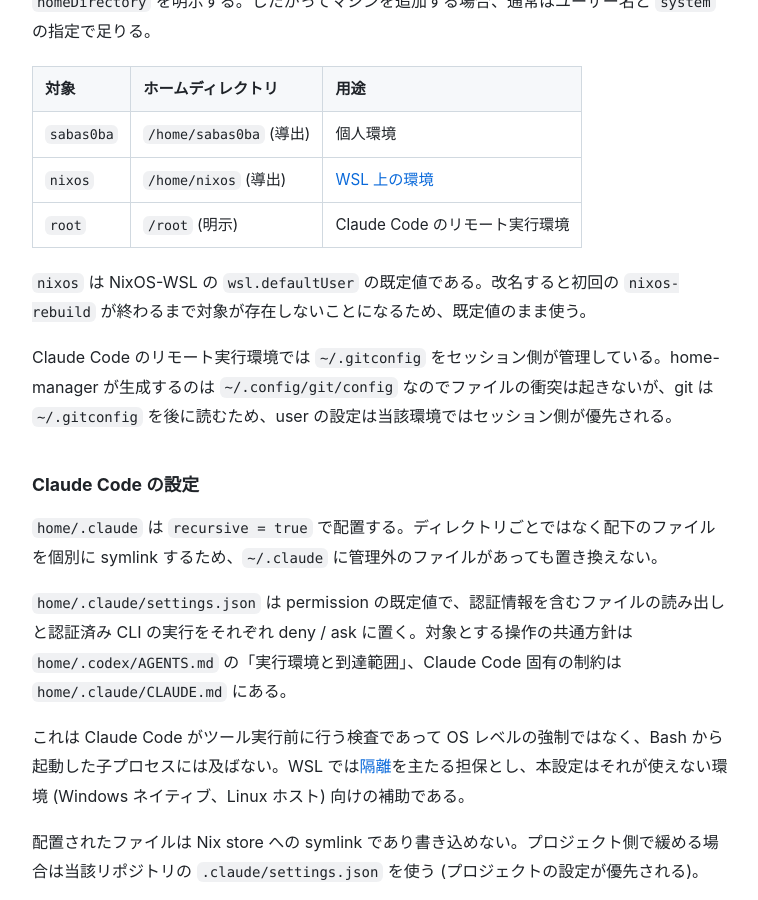
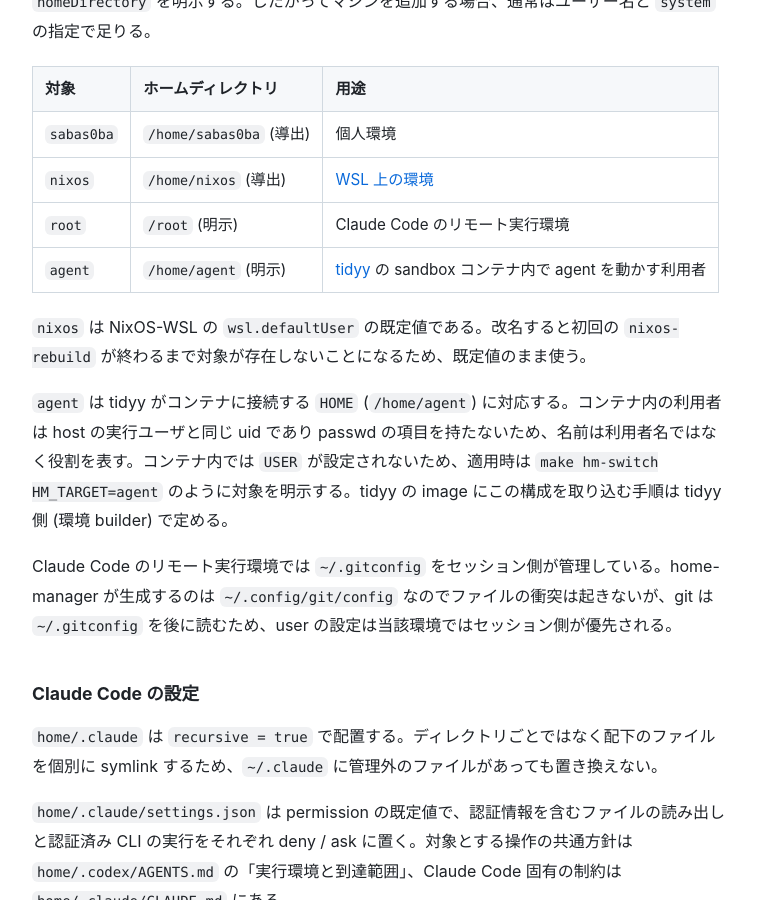
Before and after one commit to sabas0ba/dotfiles, a Jekyll site: the page built from docs/usage.md, in a window 1280 px wide and 900 px high, scrolled down 3003 px. Shown: the whole window, without its empty margins (260-1018 px from the left). Built offline with Jekyll 4.4.1, drawn with Linux system fonts in a browser that asks for light colours; our own code applies the rules of GitHub Pages for plain Markdown files.

Commit message:
feat(home): add the agent home target for tidyy sandbox containers
tidyy mounts the agent's home at /home/agent inside its sandbox
containers. Add a home-manager target with that home directory so the
same configuration (.claude, .codex, git settings, telemetry opt-outs)
can be applied there. The in-container user has no passwd entry, so the
target name denotes the role rather than a user name.

Co-Authored-By: Claude Fable 5.1 <noreply@anthropic.com>
Claude-Session: https://claude.ai/code/session_016eusngFpJgEEg4EFojFV1T

```diff
--- a/docs/usage.md
+++ b/docs/usage.md
@@ -82,8 +82,11 @@ make hm-switch  # 配置の実行
 | `sabas0ba` | `/home/sabas0ba` (導出) | 個人環境 |
 | `nixos` | `/home/nixos` (導出) | [WSL 上の環境](windows.md) |
 | `root` | `/root` (明示) | Claude Code のリモート実行環境 |
+| `agent` | `/home/agent` (明示) | [tidyy](https://github.com/sabas0ba/tidyy) の sandbox コンテナ内で agent を動かす利用者 |
 
 `nixos` は NixOS-WSL の `wsl.defaultUser` の既定値である。改名すると初回の `nixos-rebuild` が終わるまで対象が存在しないことになるため、既定値のまま使う。
+
+`agent` は tidyy がコンテナに接続する `HOME` (`/home/agent`) に対応する。コンテナ内の利用者は host の実行ユーザと同じ uid であり passwd の項目を持たないため、名前は利用者名ではなく役割を表す。コンテナ内では `USER` が設定されないため、適用時は `make hm-switch HM_TARGET=agent` のように対象を明示する。tidyy の image にこの構成を取り込む手順は tidyy 側 (環境 builder) で定める。
 
 Claude Code のリモート実行環境では `~/.gitconfig` をセッション側が管理している。home-manager が生成するのは `~/.config/git/config` なのでファイルの衝突は起きないが、git は `~/.gitconfig` を後に読むため、user の設定は当該環境ではセッション側が優先される。
 
```
Also changed, not shown: 1 other file.
